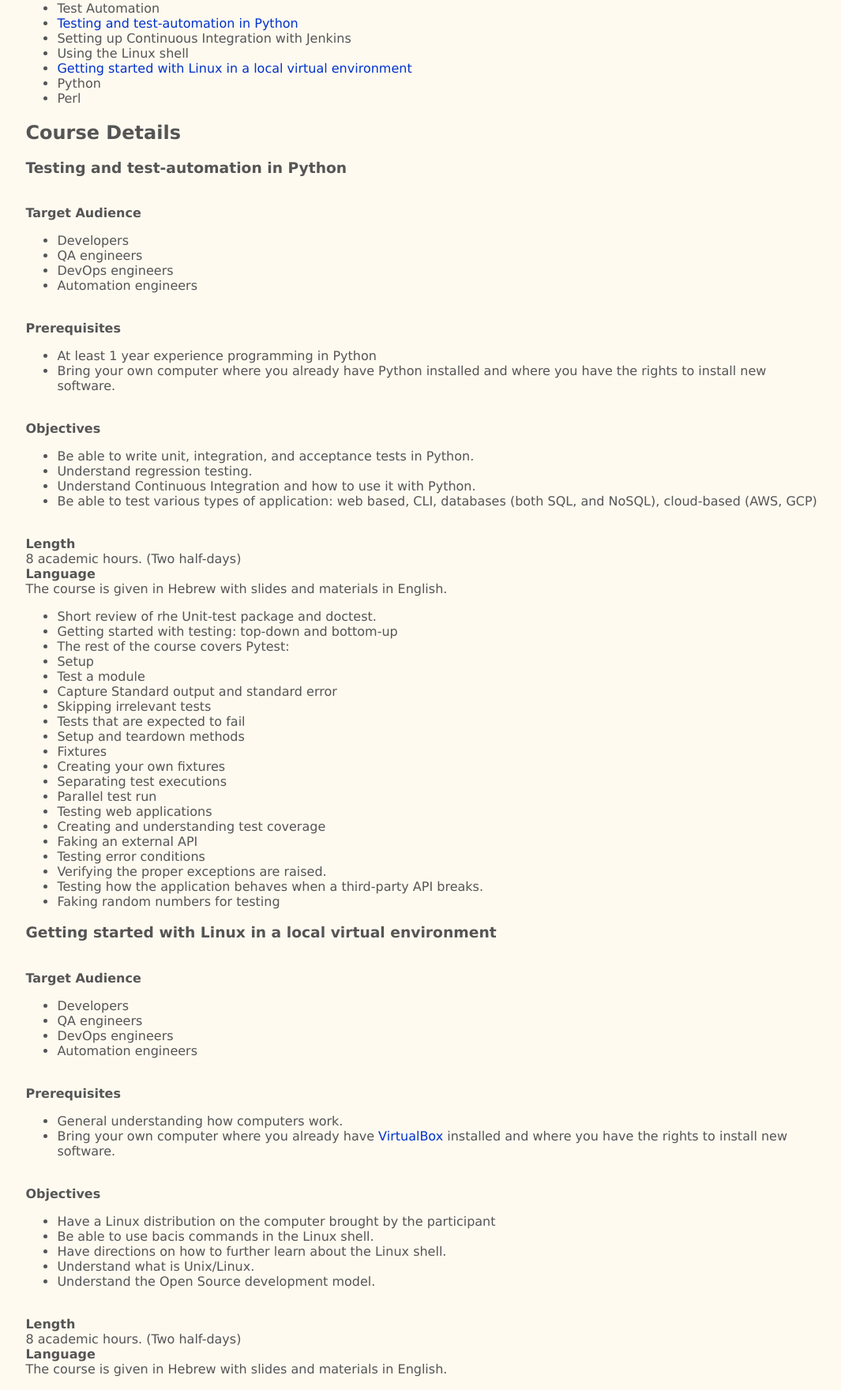
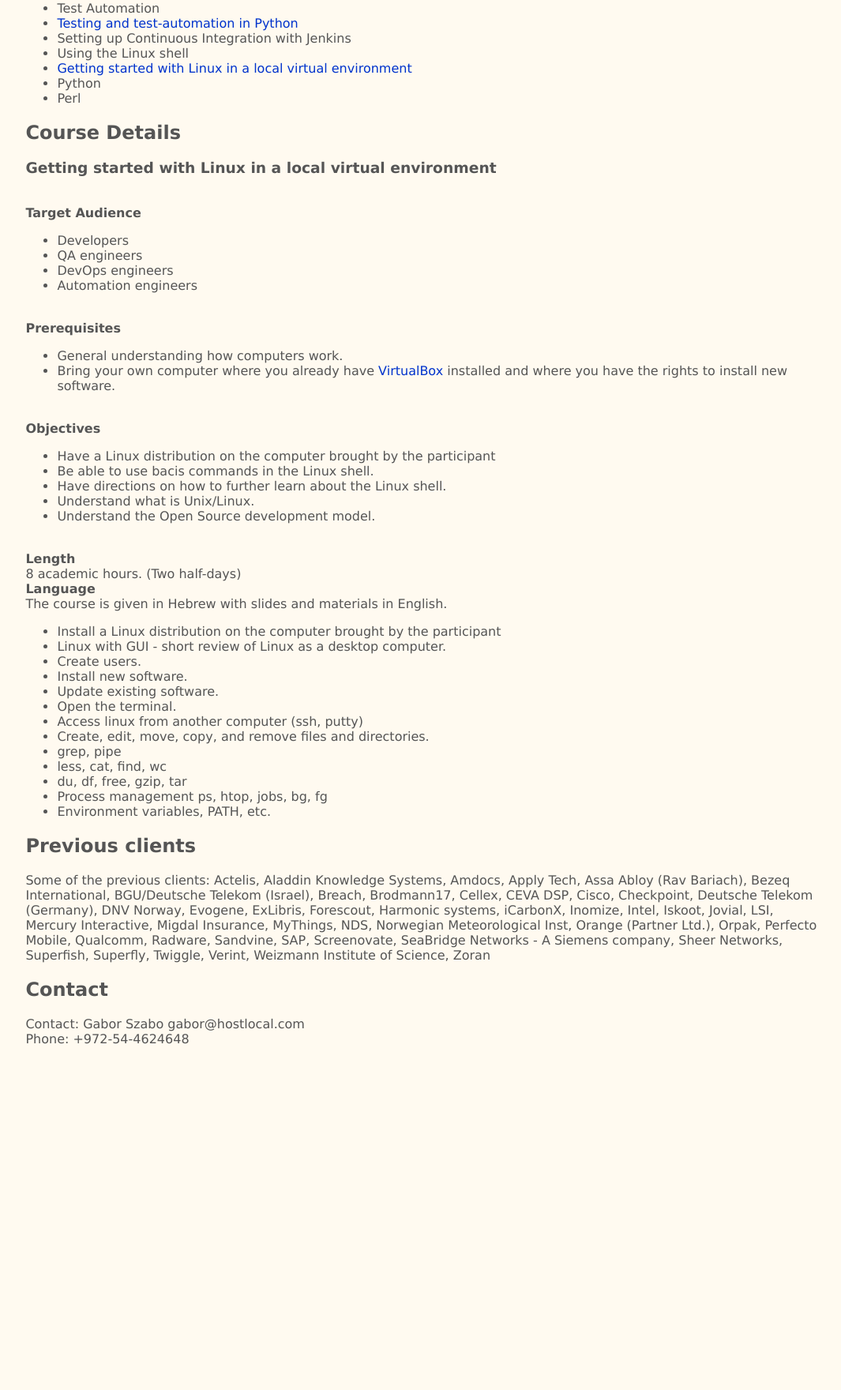
Before and after one commit to szabgab/hostlocal.com, a Flask app: page / in a window 1280 px wide. Shown: the part 486-2246 px from the top of the page at 79% size, without its empty margins (102-1167 px from the left). After the commit the page ends 1808 px from the top, so only its background shows below. Run offline with Flask 2, Linux system fonts and the light colour scheme.

Commit message:
move another course to separate json file and separate page

```diff
--- a/templates/index.html
+++ b/templates/index.html
@@ -20,7 +20,7 @@
       <li>Google Cloud</li>
       <li>Docker</li>
       <li>Test Automation</li>
-      <li><a href="#testing-in-python">Testing and test-automation in Python</a></li>
+      <li><a href="/eng/testing-python">Testing and test-automation in Python</a></li>
       <li>Setting up Continuous Integration with Jenkins</li>
       <li>Using the Linux shell</li>
       <li><a href="#linux-in-virtual-environment">Getting started with Linux in a local virtual environment</a></li>
@@ -30,61 +30,6 @@
     </p>
 
     <h2>Course Details</h2>
-
-
-      <h3 id="testing-in-python">Testing and test-automation in Python</h3>
-      <p>
-        <br><b>Target Audience</b><br>
-        <ul>
-           <li>Developers</li>
-           <li>QA engineers</li>
-           <li>DevOps engineers</li>
-           <li>Automation engineers</li>
-        </ul>
-
-        <br><b>Prerequisites</b><br>
-        <ul>
-           <li>At least 1 year experience programming in Python</li>
-           <li>Bring your own computer where you already have Python installed and where you have the rights to install new software.</li>
-        </ul>
-
-        <br><b>Objectives</b><br>
-        <ul>
-            <li>Be able to write unit, integration, and acceptance tests in Python.</li>
-            <li>Understand regression testing.</li>
-            <li>Understand Continuous Integration and how to use it with Python.</li>
-            <li>Be able to test various types of application: web based, CLI, databases (both SQL, and NoSQL), cloud-based (AWS, GCP)</li>
-        </ul>
-
-        <br><b>Length</b><br>
-        8 academic hours. (Two half-days)
-
-        <br><b>Language</b></br>
-        The course is given in Hebrew with slides and materials in English.
-
-        <ul>
-          <li>Short review of rhe Unit-test package and doctest.</li>
-          <li>Getting started with testing: top-down and bottom-up</li>
-          <li>The rest of the course covers Pytest:</li>
-          <li>Setup</li>
-          <li>Test a module</li>
-          <li>Capture Standard output and standard error</li>
-          <li>Skipping irrelevant tests</li>
-          <li>Tests that are expected to fail</li>
-          <li>Setup and teardown methods</li>
-          <li>Fixtures</li>
-          <li>Creating your own fixtures</li>
-          <li>Separating test executions</li>
-          <li>Parallel test run</li>
-          <li>Testing web applications</li>
-          <li>Creating and understanding test coverage</li>
-          <li>Faking an external API</li>
-          <li>Testing error conditions</li>
-          <li>Verifying the proper exceptions are raised.</li>
-          <li>Testing how the application behaves when a third-party API breaks.</li>
-          <li>Faking random numbers for testing</li>
-        </ul>
-      </p>
 
       <h3 id="linux-in-virtual-environment">Getting started with Linux in a local virtual environment</h3>
       <p>
```
Also changed, not shown: courses/eng/testing-python.json (added, +47 -0 lines).
